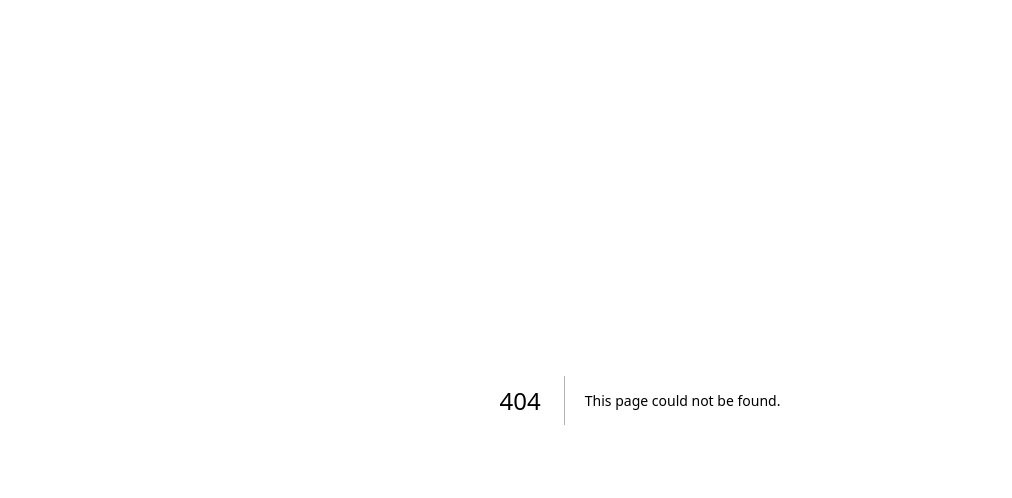
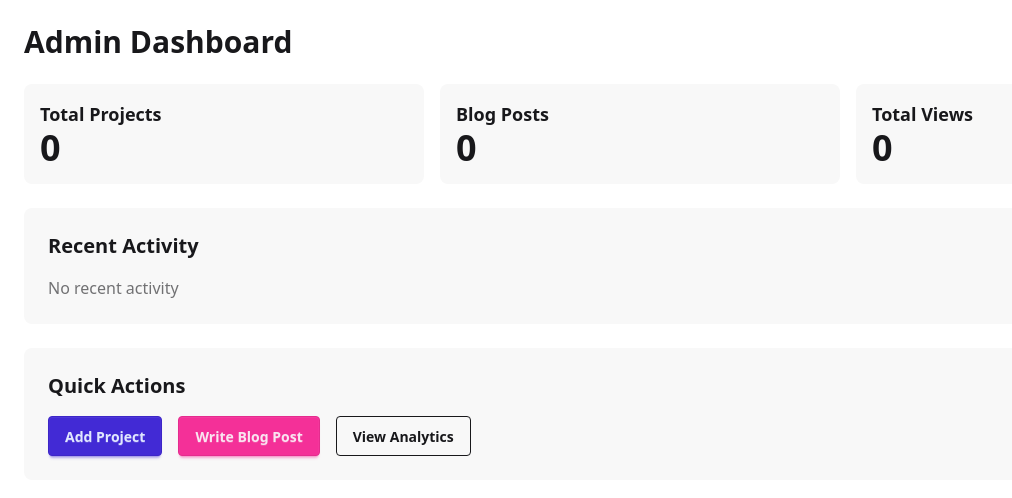
Before and after one commit to Aritra640/my-portfolio, a Next.js app: page /admin in a window 1280 px wide. Before the commit this address had no page. Shown: the top 498 px of the page, without its empty margins (0-1012 px from the left). Built offline with nearby package versions, Linux system fonts and the light colour scheme.

Commit message:
minor changes

```diff
--- /dev/null
+++ b/app/admin/page.tsx
@@ -0,0 +1,43 @@
+import type { Metadata } from "next";
+
+export const metadata: Metadata = {
+  title: "Admin Dashboard",
+  description: "Portfolio admin dashboard",
+};
+
+export default function AdminPage() {
+  return (
+    <div className="p-6 space-y-6">
+      <h1 className="text-3xl font-bold">Admin Dashboard</h1>
+
+      <div className="grid grid-cols-1 md:grid-cols-3 gap-4">
+        <div className="card bg-base-200 p-4">
+          <h2 className="text-lg font-semibold">Total Projects</h2>
+          <p className="text-4xl font-bold">0</p>
+        </div>
+        <div className="card bg-base-200 p-4">
+          <h2 className="text-lg font-semibold">Blog Posts</h2>
+          <p className="text-4xl font-bold">0</p>
+        </div>
+        <div className="card bg-base-200 p-4">
+          <h2 className="text-lg font-semibold">Total Views</h2>
+          <p className="text-4xl font-bold">0</p>
+        </div>
+      </div>
+
+      <div className="card bg-base-200 p-6">
+        <h2 className="text-xl font-semibold mb-4">Recent Activity</h2>
+        <p className="text-base-content/60">No recent activity</p>
+      </div>
+
+      <div className="card bg-base-200 p-6">
+        <h2 className="text-xl font-semibold mb-4">Quick Actions</h2>
+        <div className="flex gap-4">
+          <button type="button" className="btn btn-primary">Add Project</button>
+          <button type="button" className="btn btn-secondary">Write Blog Post</button>
+          <button type="button" className="btn btn-outline">View Analytics</button>
+        </div>
+      </div>
+    </div>
+  );
+}
```
